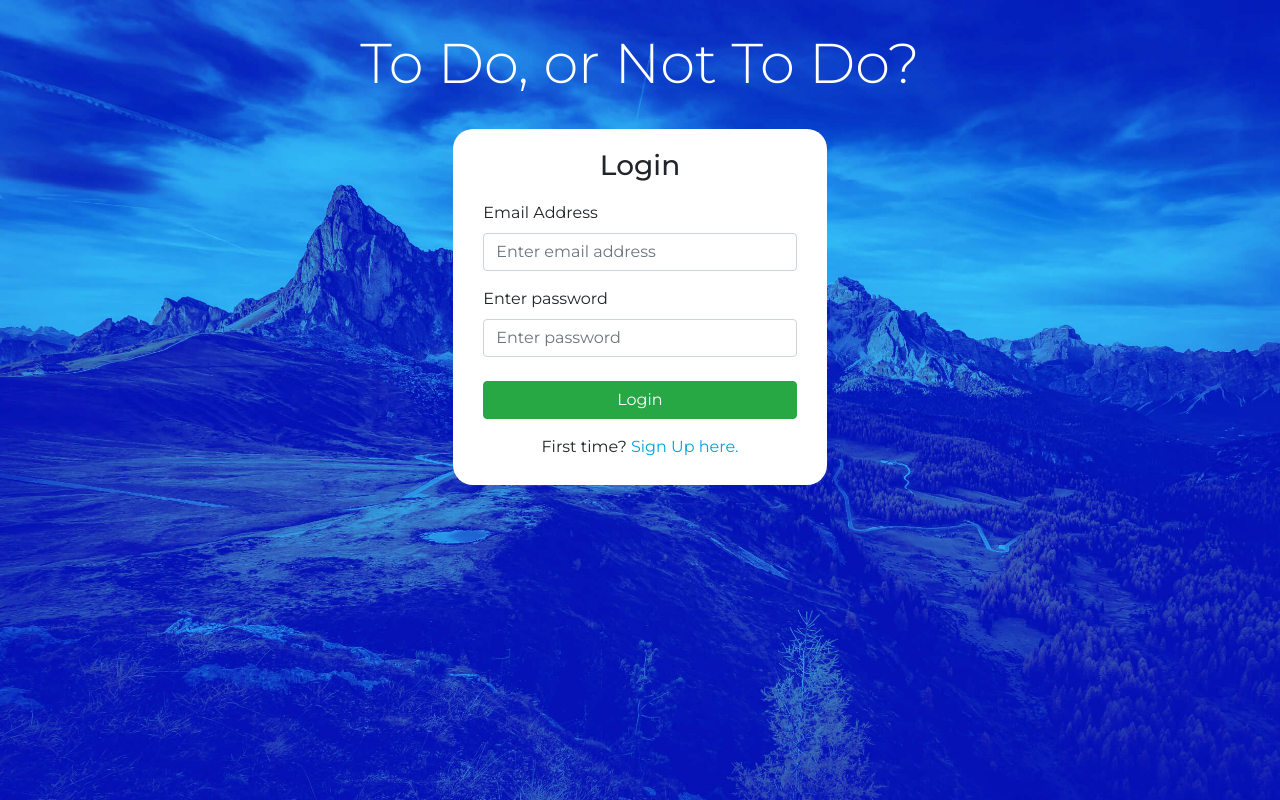
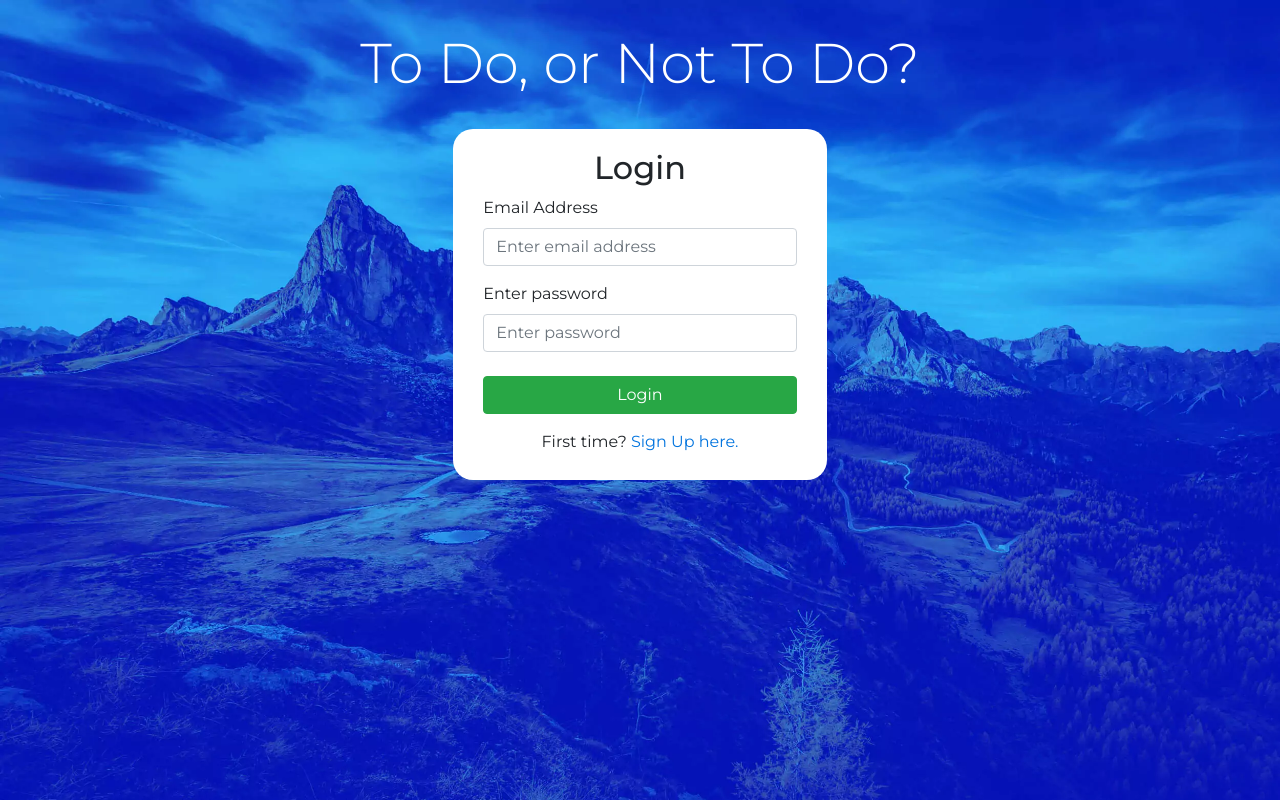
Before and after one commit to isdanryan/ToDoApp, a Flask app: page /login in a window 1280 px wide. Run offline with Flask 3, Linux system fonts and the light colour scheme; parts of the project's set-up code (start-up, migrations or seed data) failed here and were passed over; some libraries are stand-ins or nearby versions.

Commit message:
Performance updates
Convert images to Webp to better improve performance
Updates to fix best practice errors

```diff
--- a/todowebapp/static/css/style.css
+++ b/todowebapp/static/css/style.css
@@ -7,7 +7,7 @@
     font-style: normal;
 }
 
-h1, h3 {
+h1, h2 {
     text-align: center;
 }
 
@@ -17,11 +17,11 @@ body {
 }
 
 #login-form a, #login-form a:visited, #login-form a:hover {
-    color: #02a2de !important;
+    color: #0274de !important;
 }
 
 .bg-image {
-    background-image: url(../img/main-bg.jpg);
+    background-image: url(../img/main-bg.webp);
     background-repeat: no-repeat;
     background-size: cover;
     position: fixed;
@@ -30,6 +30,7 @@ body {
     right: 0;
     bottom: 0;
     overflow: auto;
+
 }
 
 .page-header {
@@ -76,7 +77,7 @@ form h3 {
 .header {
     width: 100%;
     height: 200px;
-    background-image: url(../img/header-bg-darker.jpg);
+    background-image: url(../img/header-bg-darker.webp);
     background-repeat: no-repeat;
     background-position: center center;
     background-size: cover;
--- a/todowebapp/templates/login.html
+++ b/todowebapp/templates/login.html
@@ -11,7 +11,7 @@
             </div>
             <div class="col box-border">
                 <form method="post" class="container-md" id="login-form">
-                    <h3 id="login-heading">Login</h3>
+                    <h2 id="login-heading">Login</h2>
                     <div class="form-group">
                         <label for="email" id="email-label">Email Address</label>
                         <input type="email" class="form-control" id="email" name="email" placeholder="Enter email address" aria-labelledby="email-label">
```
Also changed, not shown: todowebapp/static/img/header-bg-darker.jpeg (deleted), todowebapp/static/img/header-bg-darker.webp (added), todowebapp/static/img/main-bg.webp (added).
